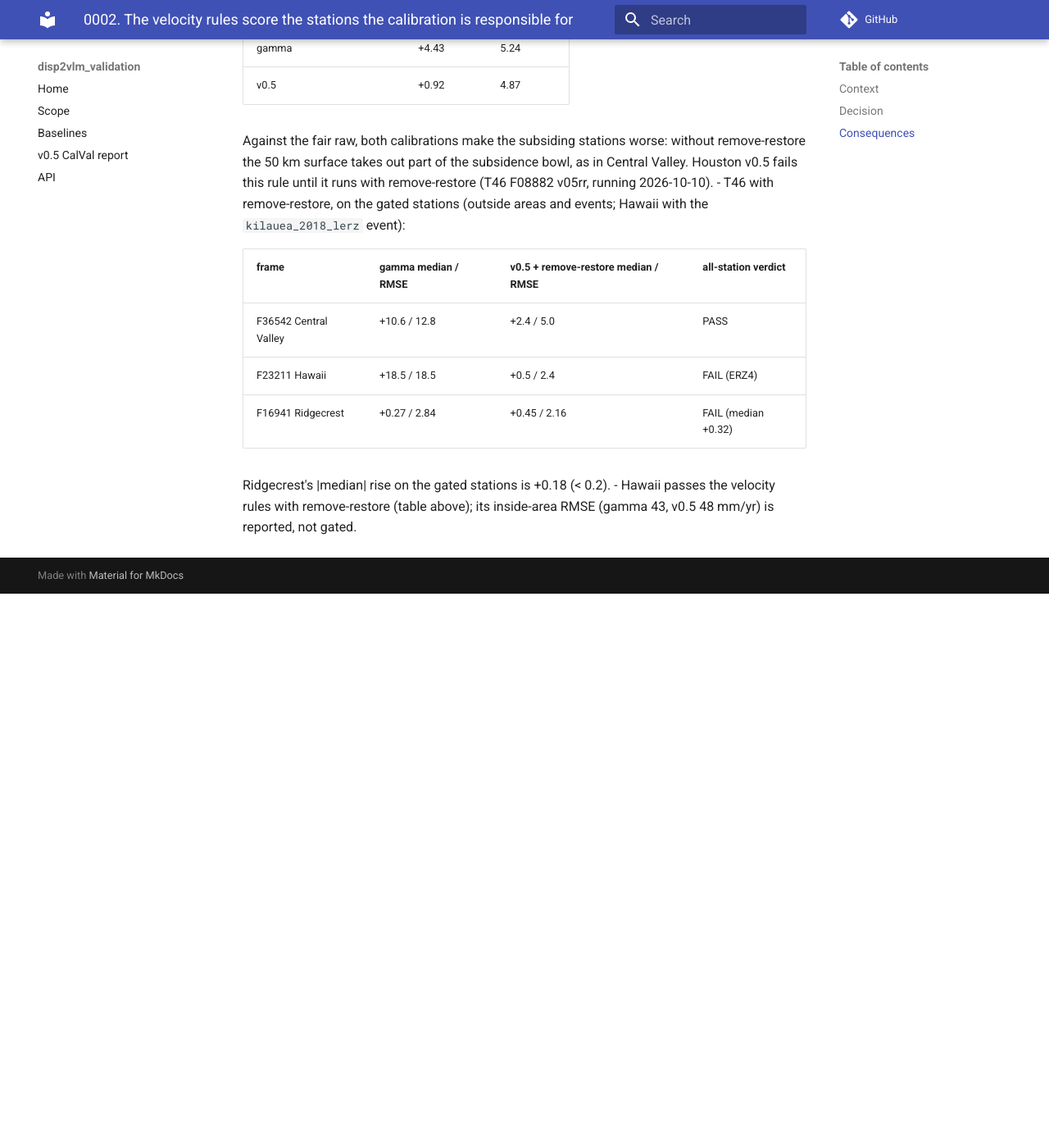
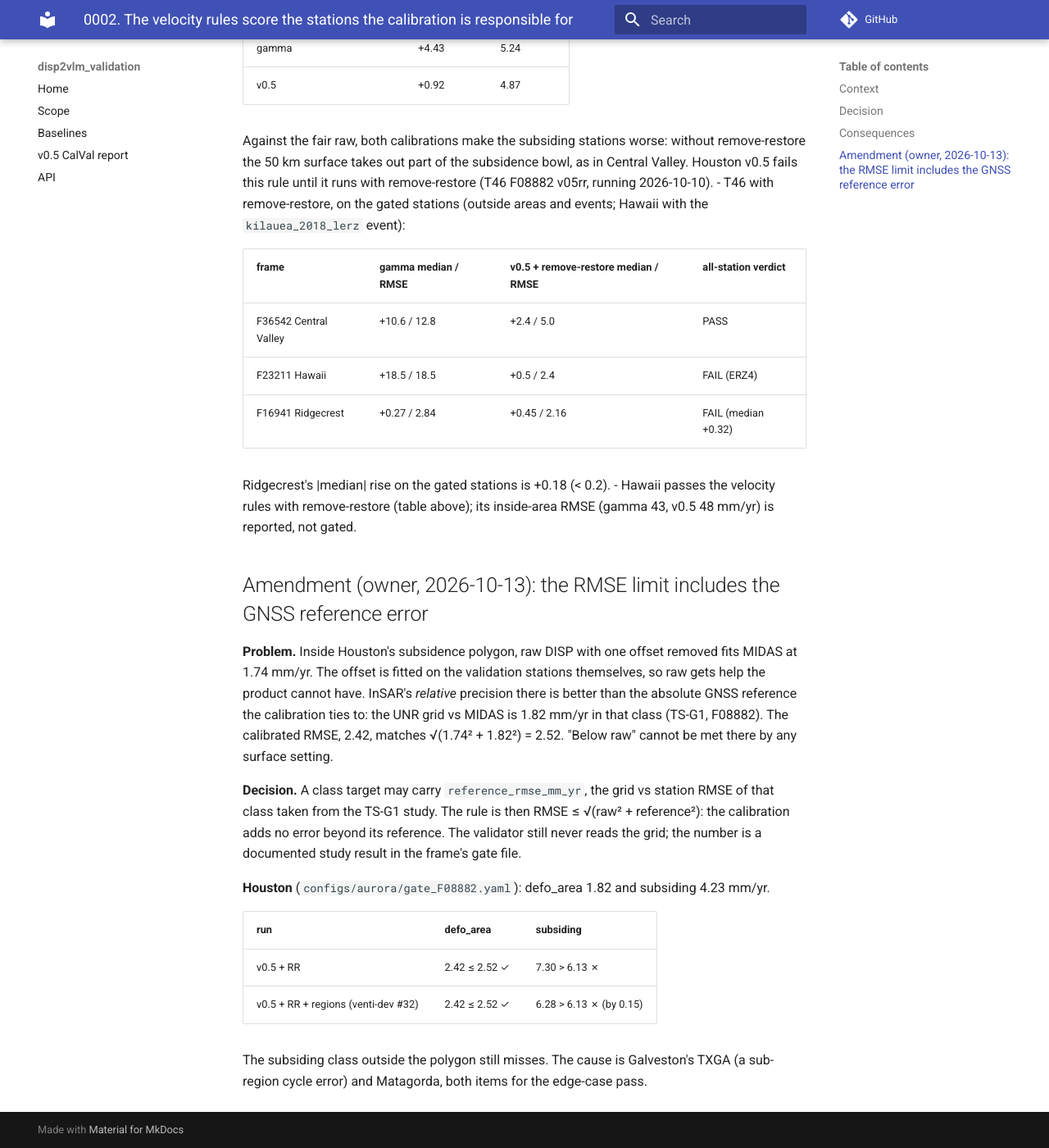
Before and after one commit to mgovorcin/disp2vlm_validation, an MkDocs documentation site: the page built from docs/decisions/0002-velocity-gate-outside-deforming-areas.md, in a window 1280 px wide and 1400 px high, scrolled down 1891 px. Shown: the whole window at 82% size. Built offline with MkDocs 1.6.1 and Material for MkDocs 9.7.7, drawn with Linux system fonts in a browser that asks for light colours; comment, search, counter and statistics services are not loaded; before the commit the page ends 2615 px from its top, so only the background shows below that.

Commit message:
feat(gate): RMSE limit includes the GNSS reference error; decision 0003 accepted
- ClassTarget.reference_rmse_mm_yr: with rmse_must_drop_vs_raw the limit
  becomes sqrt(raw^2 + reference^2): the calibration adds no error beyond
  its GNSS reference (decision 0002 amendment, owner 2026-10-13). The
  number comes from the TS-G1 study; the validator never reads the grid.
- Houston gate file: defo_area 1.82, subsiding 4.23 mm/yr (TS-G1 F08882).
  defo_area now passes (2.42 <= 2.52); subsiding still misses by 0.15
  with regions (6.28 > 6.13): TXGA and Matagorda, edge-case pass.
- Decision 0003 accepted: VLM gate on median and NMAD, RMSE reported.

Co-Authored-By: Claude Opus 5.5 <noreply@anthropic.com>

```diff
--- a/docs/decisions/0002-velocity-gate-outside-deforming-areas.md
+++ b/docs/decisions/0002-velocity-gate-outside-deforming-areas.md
@@ -87,3 +87,32 @@ stable station. The 2018 eruption is now an event in the Venti event DB
   Ridgecrest's |median| rise on the gated stations is +0.18 (< 0.2).
 - Hawaii passes the velocity rules with remove-restore (table above);
   its inside-area RMSE (gamma 43, v0.5 48 mm/yr) is reported, not gated.
+
+## Amendment (owner, 2026-10-13): the RMSE limit includes the GNSS reference error
+
+**Problem.** Inside Houston's subsidence polygon, raw DISP with one offset
+removed fits MIDAS at 1.74 mm/yr. The offset is fitted on the validation
+stations themselves, so raw gets help the product cannot have. InSAR's
+*relative* precision there is better than the absolute GNSS reference the
+calibration ties to: the UNR grid vs MIDAS is 1.82 mm/yr in that class
+(TS-G1, F08882). The calibrated RMSE, 2.42, matches
+√(1.74² + 1.82²) = 2.52. "Below raw" cannot be met there by any surface
+setting.
+
+**Decision.** A class target may carry `reference_rmse_mm_yr`, the grid vs
+station RMSE of that class taken from the TS-G1 study. The rule is then
+RMSE ≤ √(raw² + reference²): the calibration adds no error beyond its
+reference. The validator still never reads the grid; the number is a
+documented study result in the frame's gate file.
+
+**Houston** (`configs/aurora/gate_F08882.yaml`): defo_area 1.82 and
+subsiding 4.23 mm/yr.
+
+| run | defo_area | subsiding |
+|---|---|---|
+| v0.5 + RR | 2.42 ≤ 2.52 ✓ | 7.30 > 6.13 ✗ |
+| v0.5 + RR + regions (venti-dev #32) | 2.42 ≤ 2.52 ✓ | 6.28 > 6.13 ✗ (by 0.15) |
+
+The subsiding class outside the polygon still misses. The cause is
+Galveston's TXGA (a sub-region cycle error) and Matagorda, both items for
+the edge-case pass.
```
Also changed, not shown: docs/decisions/0003-vlm-gate.md (+3 -3 lines), 4 other files.
